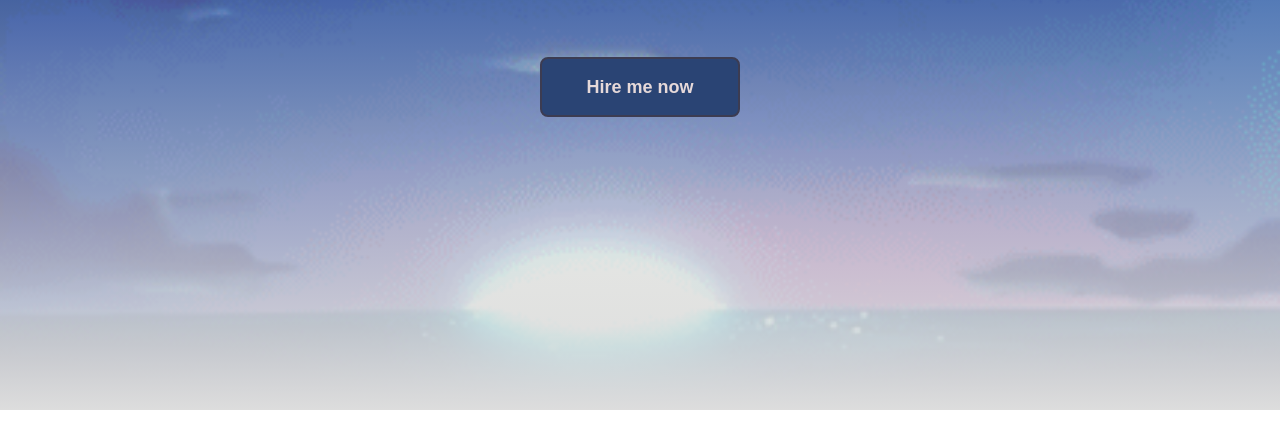
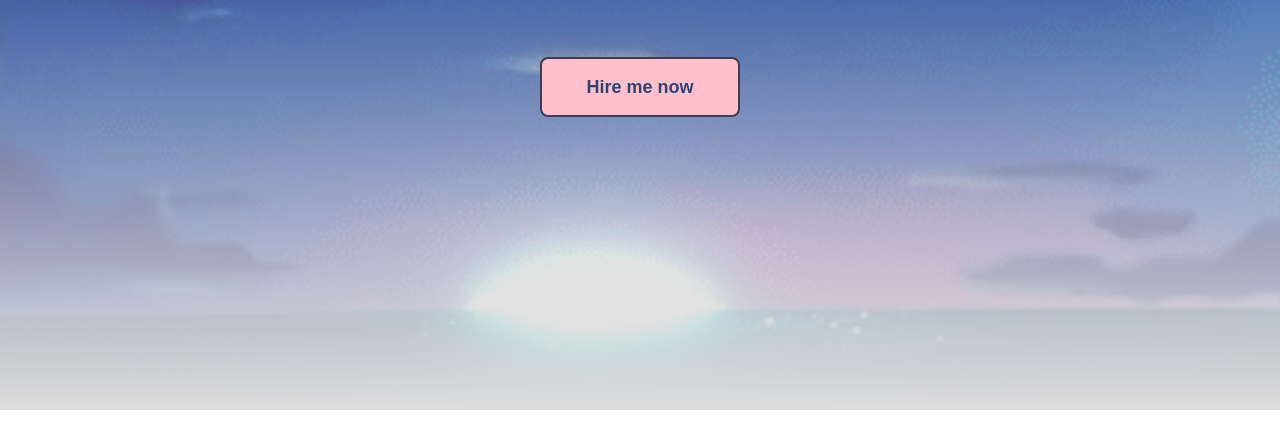
Before and after one commit to sumayaakter533/conceptual-session-1, a plain HTML site: page index.html in a window 1280 px wide. In both pictures the pointer is over the button "Hire me now". Shown: the part 240-688 px from the top of the page. Drawn offline with Linux system fonts and the light colour scheme.

Commit message:
Add hover on button

```diff
--- a/css/style.css
+++ b/css/style.css
@@ -44,4 +44,11 @@ h1 {
   height: 60px;
   font-size: 18px;
   font-weight: 600;
+  transition: all linear 0.4s;
+  cursor: pointer;
 }
+
+.btn:hover {
+  color: #2a4474;
+  background-color: pink;
+}
```
